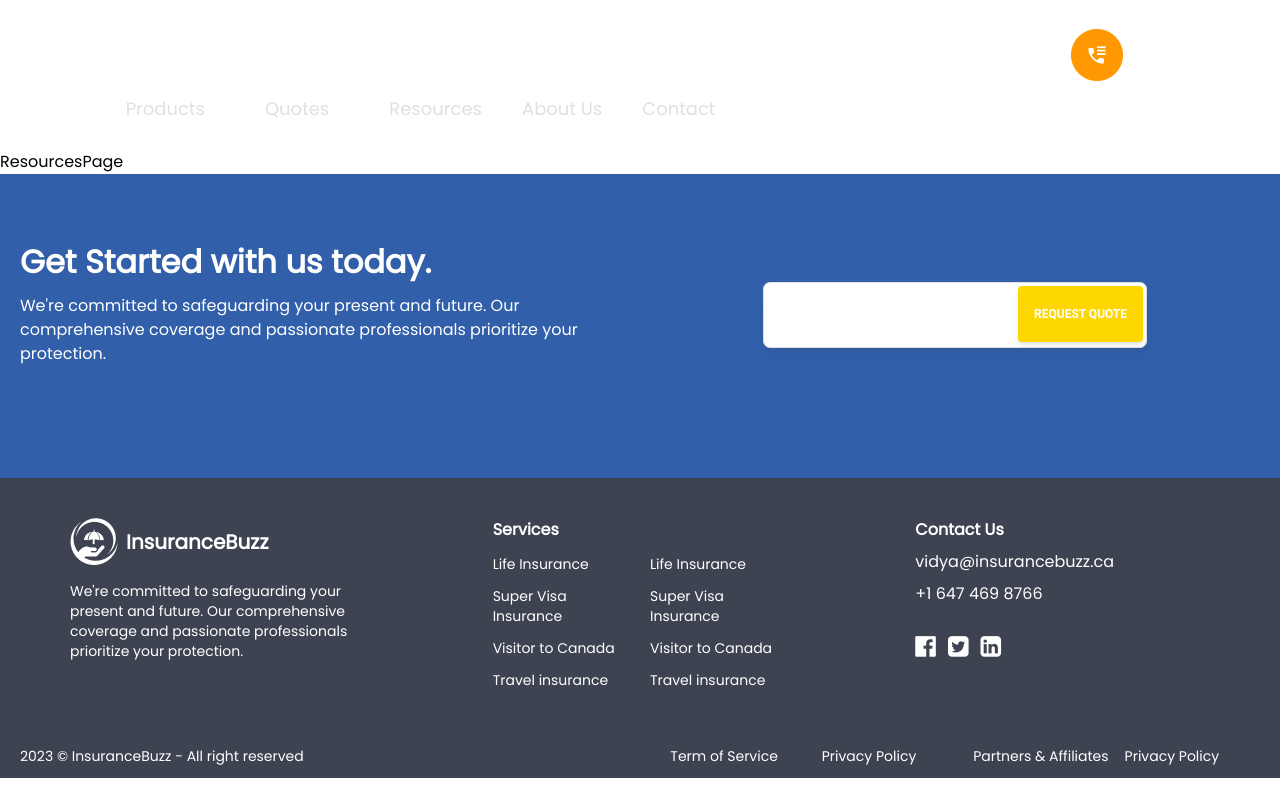
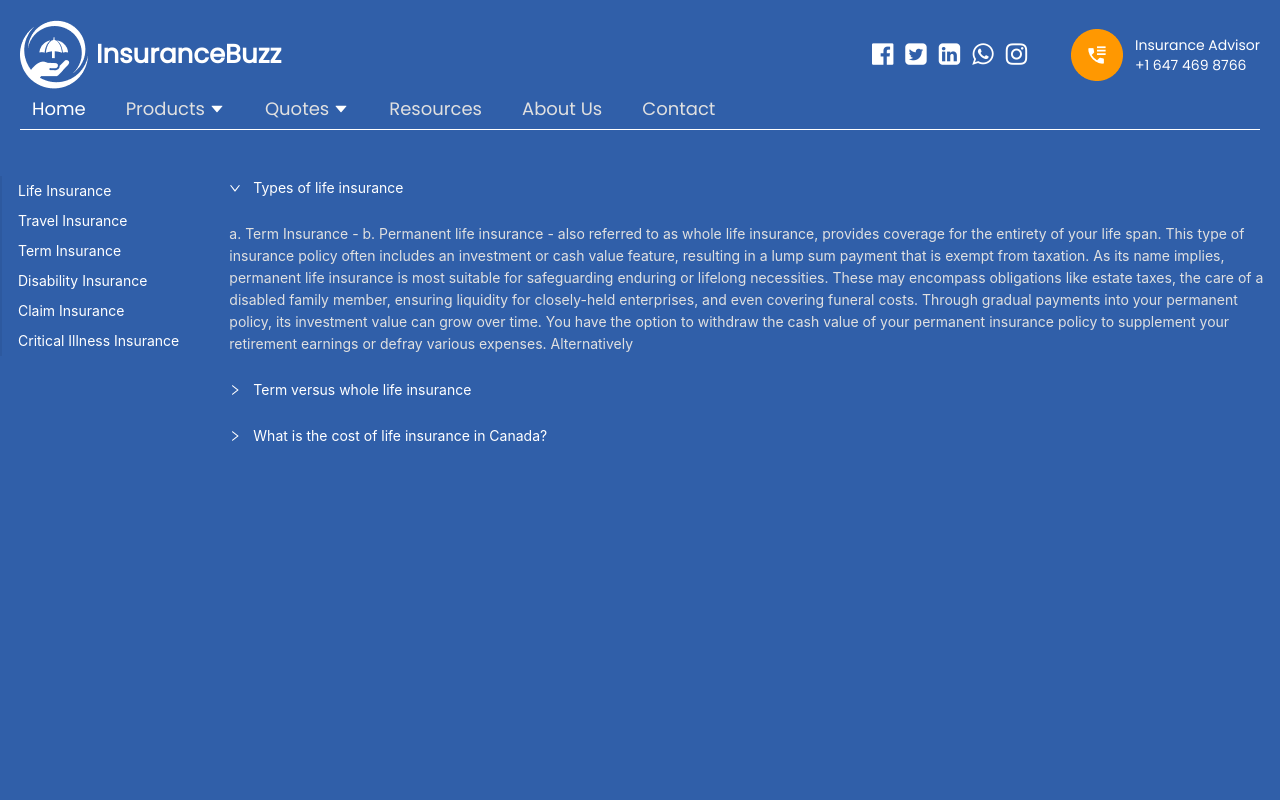
Before and after one commit to stechx1/insurance-buzz-v2, a Next.js app: page /resources in a window 1280 px wide. Shown: the top 800 px of the page. Built offline with nearby package versions, Linux system fonts and the light colour scheme.

Commit message:
changed few things

```diff
--- a/components/AboutUs/AboutUs.js
+++ b/components/AboutUs/AboutUs.js
@@ -3,7 +3,7 @@ import AboutSpecs from './AboutSpecs';
 
 const AboutUs = () => {
   return (
-    <div className='flex lg:flex-row flex-col gap-14 pt-40 container mx-auto'>
+    <div className='flex lg:flex-row flex-col gap-14 pt-48 container mx-auto'>
 
         <img src='/images/new/vidya-pic.png' alt='aboutus' />
 
--- a/components/ContactHero/ContactHero.jsx
+++ b/components/ContactHero/ContactHero.jsx
@@ -1,7 +1,7 @@
 export const ContactHero = () => {
   return (
     <div
-      className='h-screen pt-20'
+      className='py-40 relative top-[-165px]'
       style={{
         background: 'radial-gradient(ellipse at center,#1D9035 0,#266915 100%)',
       }}
--- a/components/HeroSection/HeroSection.jsx
+++ b/components/HeroSection/HeroSection.jsx
@@ -12,7 +12,7 @@ export const HeroSection = ({ img, heading, para, color }) => {
     >
       <div
         style={{ backgroundColor: color }}
-        className={`flex flex-col items-center justify-center gap-3 py-52 pb-40`}
+        className={`flex flex-col items-center justify-center gap-3 py-52 pb-24`}
       >
         <span className='text-[48px] text-white text-center font-bold drop-shadow-lg'>
           {heading}
--- a/components/Navbar/MainNav.js
+++ b/components/Navbar/MainNav.js
@@ -90,7 +90,7 @@ export default function MainNav() {
           ),
         },
         {
-          key: '1-2',
+          key: '1-3',
           label: (
             <a
               rel='noopener noreferrer'
@@ -101,7 +101,7 @@ export default function MainNav() {
           ),
         },
         {
-          key: '1-2',
+          key: '1-4',
           label: (
             <a
               rel='noopener noreferrer'
@@ -208,7 +208,7 @@ export default function MainNav() {
     { name: 'Quotes', current: false, href: '/' },
     { name: 'Resources', current: false, href: '/' },
     { name: 'About Us', current: false, href: '/about-us' },
-    { name: 'Contact', current: false, href: '/' },
+    { name: 'Contact', current: false, href: '/contact' },
   ];
   const [sticky, setSticky] = useState(false);
 
--- a/pages/_app.js
+++ b/pages/_app.js
@@ -4,6 +4,8 @@ import MainNav from '@/components/Navbar/MainNav';
 import TopNav from '@/components/Navbar/TopNav';
 import styles from '@/styles/navbar.module.css';
 import '@/styles/globals.css';
+import "@/styles/anchor.css";
+
 import { useState, useEffect } from 'react';
 import { useRouter } from 'next/router';
 export default function App({ Component, pageProps }) {
@@ -11,6 +13,7 @@ export default function App({ Component, pageProps }) {
 
   const router = useRouter();
   const isAboutUsPage = router.pathname === '/about-us';
+
 
   useEffect(() => {
     const handleScroll = () => {
--- /dev/null
+++ b/pages/resources-new.jsx
@@ -0,0 +1,34 @@
+import React from 'react';
+import { Tabs } from 'antd';
+const onChange = (key) => {
+  console.log(key);
+};
+const items = [
+  {
+    key: 'life-insurance',
+    label: 'Life Insurance',
+    children: <div id='life-insurance' style={{ height: '100vh', background: '#61b1bc' }} />,
+  },
+  {
+    key: '2',
+    label: 'Travel Insurance',
+    children: <div id='travel-insurance' style={{ height: '100vh', background: '#9ab88c' }} />,
+  },
+  {
+    key: 'term-insurance',
+    label: 'Term Insurance',
+    children: <div id='term-insurance' style={{ height: '100vh', background: '#ed8b08' }} />,
+  },
+];
+const ResourcesPage = () => {
+  return (
+    <div className="bg-[#61b1bc] pt-48 relative top-[-165px]">
+      <div className='container mx-auto'>
+      <Tabs defaultActiveKey='1' items={items} onChange={onChange} />
+
+      </div>
+    </div>
+  );
+};
+
+export default ResourcesPage;
--- a/pages/resources.js
+++ b/pages/resources.js
@@ -1,7 +1,185 @@
-import React from 'react';
+import { Anchor, Collapse } from 'antd';
 
 const ResourcesPage = () => {
-  return <div>ResourcesPage</div>;
+  const lifeInsuranceItems = [
+    {
+      key: '1',
+      label: 'Types of life insurance',
+      children: (
+        <p>
+          a. Term Insurance - b. Permanent life insurance - also referred to as
+          whole life insurance, provides coverage for the entirety of your life
+          span. This type of insurance policy often includes an investment or
+          cash value feature, resulting in a lump sum payment that is exempt
+          from taxation. As its name implies, permanent life insurance is most
+          suitable for safeguarding enduring or lifelong necessities. These may
+          encompass obligations like estate taxes, the care of a disabled family
+          member, ensuring liquidity for closely-held enterprises, and even
+          covering funeral costs. Through gradual payments into your permanent
+          policy, its investment value can grow over time. You have the option
+          to withdraw the cash value of your permanent insurance policy to
+          supplement your retirement earnings or defray various expenses.
+          Alternatively
+        </p>
+      ),
+    },
+    {
+      key: '2',
+      label: 'Term versus whole life insurance',
+      children: (
+        <p>
+          Term Life Insurance Typically, term life insurance emerges as a more
+          budget-friendly option during youth when your requirements are
+          substantial yet primarily temporary, such as raising children or
+          covering mortgage obligations. . Provides interim coverage over a
+          predetermined timeframe . Most appropriate for provisional necessities
+          (like mortgages, children’s education, safeguarding lifestyle) .
+          Yields a death benefit without any accumulation of cash value . Death
+          benefit remains fixed from policy inception and remains unchanged .
+          Inadmissible to procure loans or withdrawals against the policy .
+          Benefits are exclusively received upon the policyholder’s demise Whole
+          Life Insurance Conversely, whole life insurance policies deliver
+          enduring coverage, contingent upon consistent premium payments, and
+          prove advantageous for estate planning and addressing final expenses.
+          . Offers lifelong coverage assurance . Most suitable for perpetual
+          necessities (comprising estate planning, retirement income, and final
+          costs) . Generates a death benefit along with the potential to access
+          a burgeoning cash value . Death benefit could amplify through
+          dividends . Policy loans are attainable, and dividends might be
+          withdrawn . Benefits can potentially be received during the
+          policyholder's lifetime through dividends or loans.
+        </p>
+      ),
+    },
+    {
+      key: '3',
+      label: 'What is the cost of life insurance in Canada?',
+      children: (
+        <p>
+          To start, let's address the concept of life insurance within this
+          context. The most straightforward form of coverage is term life
+          insurance. This variety of life insurance policy offers protection for
+          a predetermined duration or term, and the length of this term
+          significantly influences the cost of basic life insurance. The life
+          insurance death benefit has the capacity to encompass a majority of
+          your temporary life insurance necessities. This encompasses financial
+          scenarios like your mortgage, any outstanding debts, funding your
+          children's education, or sustaining the living expenses of your loved
+          ones to maintain their current quality of life – even in the event of
+          your demise. Due to the relatively shorter term associated with term
+          life insurance, insurance companies typically present more affordable
+          premiums for this type of coverage. Numerous other factors contribute
+          to the average cost of your life insurance premium, and we'll delve
+          into these details shortly. Nevertheless, the image below offers a
+          general estimate of the average life insurance cost.
+        </p>
+      ),
+    },
+  ];
+  return (
+    <div className='bg-[#305fa9] relative top-[-165px]'>
+      <div className='grid grid-cols-6'>
+        <div>
+          <Anchor
+            style={{ background: '', height: '100vh', paddingTop: '180px' }}
+            replace
+            items={[
+              {
+                key: 'life-insurance',
+                href: '#life-insurance',
+                title: 'Life Insurance',
+              },
+              {
+                key: 'travel-insurance',
+                href: '#travel-insurance',
+                title: 'Travel Insurance',
+              },
+              {
+                key: 'Term Insurance',
+                href: '#term-insurance',
+                title: 'Term Insurance',
+              },
+              {
+                key: 'disability-insurance',
+                href: '#disability-insurance',
+                title: 'Disability Insurance',
+              },
+              {
+                key: 'claim-insurance',
+                href: '#claim-insurance',
+                title: 'Claim Insurance',
+              },
+              {
+                key: 'critical-insurance',
+                href: '#critical-insurance',
+                title: 'Critical Illness Insurance',
+              },
+            ]}
+          />
+        </div>
+
+        <div className='col-span-5 pt-[180px] container mr-20'>
+          {/*  */}
+          <div
+            id='life-insurance'
+            style={{ height: '100vh', background: '#305fa9' }}
+          >
+            <Collapse
+              ghost
+              items={lifeInsuranceItems}
+              defaultActiveKey={['1']}
+            />
+          </div>
+          <div
+            id='travel-insurance'
+            style={{ height: '100vh', background: '#9ab88c' }}
+          >
+            <Collapse
+              ghost
+              items={lifeInsuranceItems}
+              defaultActiveKey={['1']}
+            />
+          </div>
+          <div
+            id='term-insurance'
+            style={{ height: '100vh', background: '#ed8b08' }}
+          >
+            <Collapse
+              ghost
+              items={lifeInsuranceItems}
+              defaultActiveKey={['1']}
+            />
+          </div>
+          <div
+            id='disability-insurance'
+            style={{ height: '100vh', background: '#6f909e' }}
+          >
+            <Collapse
+              ghost
+              items={lifeInsuranceItems}
+              defaultActiveKey={['1']}
+            />
+          </div>
+          <div
+            id='claim-insurance'
+            style={{ height: '100vh', background: '#a94342' }}
+          >
+            <Collapse
+              ghost
+              items={lifeInsuranceItems}
+              defaultActiveKey={['1']}
+            />
+          </div>
+          <div
+            id='critical-insurance'
+            style={{ height: '100vh', background: '#308b84' }}
+          />
+          <div id='part-3' style={{ height: '100vh', background: '#61b1bc' }} />
+          <div id='part-3' style={{ height: '100vh', background: '#8a7ec3' }} />
+        </div>
+      </div>
+    </div>
+  );
 };
 
 export default ResourcesPage;
--- /dev/null
+++ b/styles/anchor.css
@@ -0,0 +1,19 @@
+.ant-anchor-link-title {
+  color: white !important;
+}
+
+.ant-anchor-ink.ant-anchor-ink-visible {
+  background-color: #ff9800 !important;
+}
+
+.ant-anchor-link-title.ant-anchor-link-title-active {
+  color: #ff9800 !important;
+}
+
+.ant-collapse-header {
+  color: white !important;
+}
+
+.ant-collapse-content-box {
+  color: #e0e0e0 !important;
+}
```
